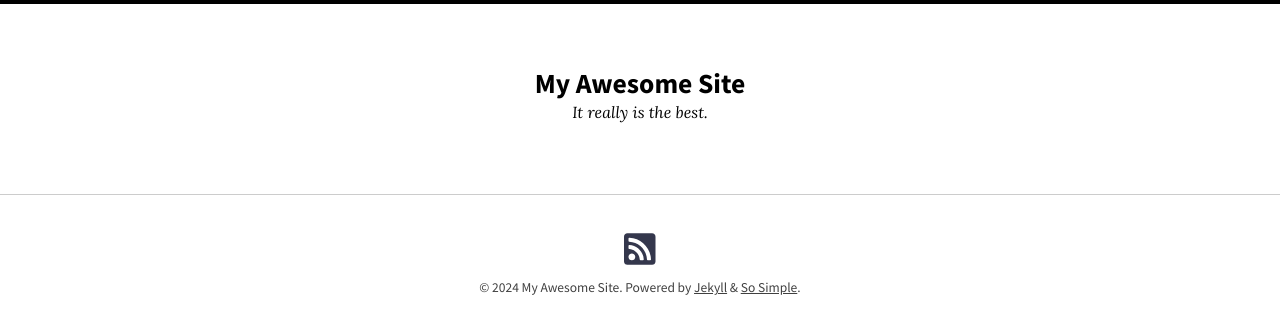
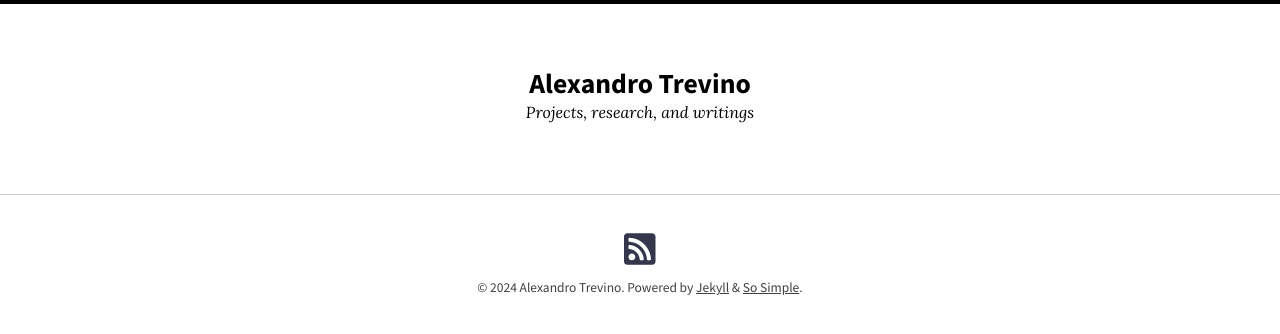
Before and after one commit to alexandrotrevino/alexandrotrevino.github.io, a Jekyll site: the page built from index.md, in a window 1280 px wide. Shown: the top 334 px of the page. Built offline with Jekyll 4.4.1, drawn with Linux system fonts in a browser that asks for light colours; nearby versions of some CDN libraries.

Commit message:
remote theme

```diff
--- a/_config.yml
+++ b/_config.yml
@@ -13,14 +13,14 @@
 # you will see them accessed via {{ site.title }}, {{ site.email }}, and so on.
 # You can create any custom variable you would like, and they will be accessible
 # in the templates via {{ site.myvariable }}.
-theme: jekyll-theme-so-simple
-# remote_theme: mmistakes/so-simple-theme
+# theme: jekyll-theme-so-simple
+remote_theme: mmistakes/so-simple-theme
 skin: "/assets/css/skins/default.css"
 locale: en-US
-title: "My Awesome Site"
-description: "It really is the best."
+title: "Alexandro Trevino"
+description: "Projects, research, and writings"
 baseurl: # the subpath of your site, e.g. "/blog"
-url: # the base hostname & protocol for your site e.g. "https://mmistakes.github.io"
+url: "https://alexandrotrevino.github.io"
 logo: # path of site logo, e.g. "/images/logo.png"
 date_format: "%B %-d, %Y"
 read_time: # reading time estimates, e.g. true
```
